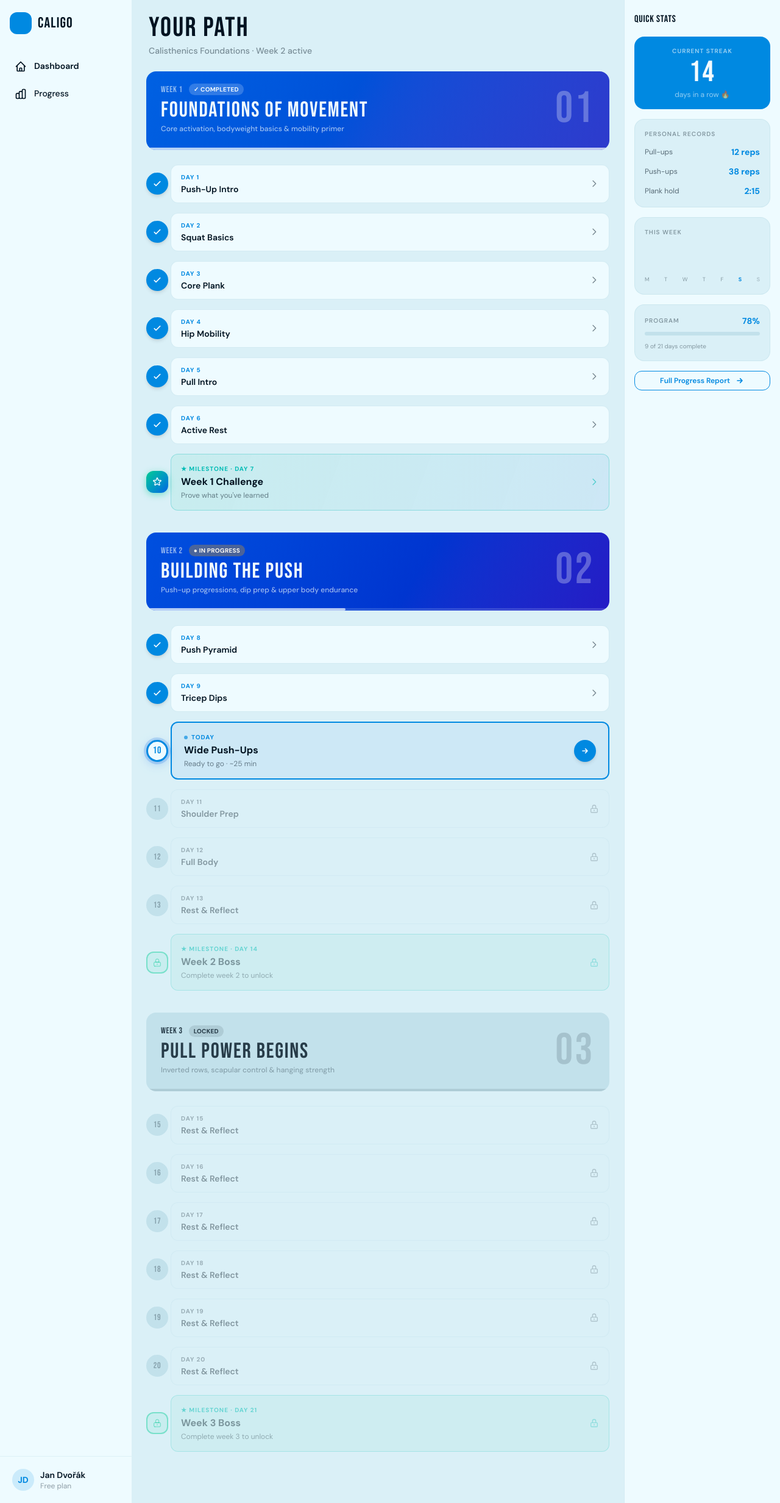
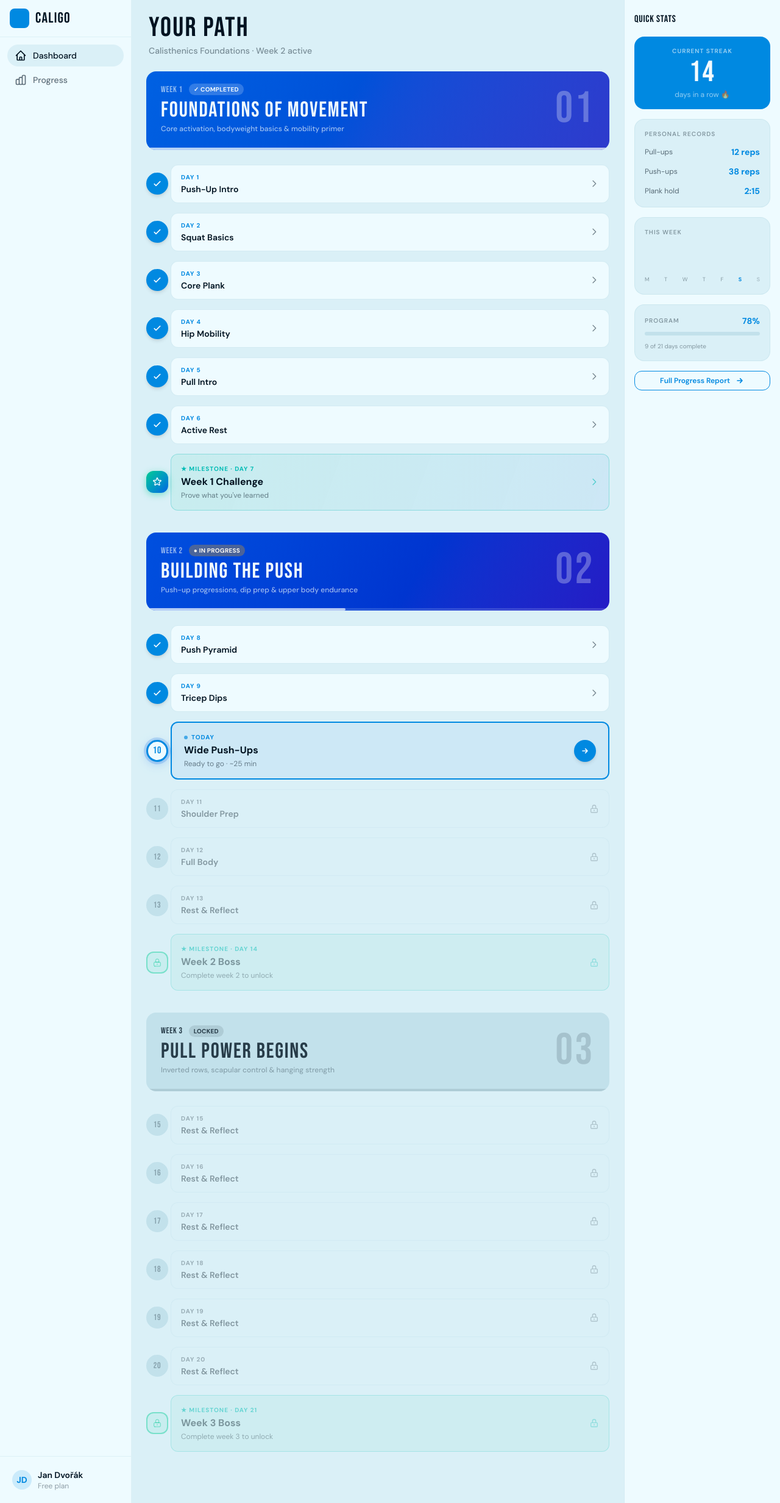
Before and after one commit to PyToby/CaliGo, a Flask app: page /app in a window 1280 px wide. Shown: the whole page at 61% size. Run offline with Flask 3, Linux system fonts and the light colour scheme; the visitor is signed in with stand-in values (Sample User, id 1).

Commit message:
changes layout

```diff
--- a/website/templates/index.html
+++ b/website/templates/index.html
@@ -270,7 +270,7 @@
       </h2>
       <p class="text-primary-content/70 text-xl max-w-lg mx-auto mb-10">Stop waiting for the perfect moment. The best workout you can do is the one you actually start.</p>
       <div class="flex flex-wrap gap-4 justify-center">
-        <a href="/auth/login" class="btn btn-lg bg-primary-content text-primary font-bold hover:bg-primary-content/90 shadow-xl hover:-translate-y-0.5 transition-all">
+        <a href="{{ url_for('auth.onboarding') }}" class="btn btn-lg bg-primary-content text-primary font-bold hover:bg-primary-content/90 shadow-xl hover:-translate-y-0.5 transition-all">
           Get Started Free — No Card Needed
         </a>
         <a href="#features" class="btn btn-lg btn-outline border-primary-content/50 text-primary-content hover:bg-primary-content/10">Learn More</a>
--- a/website/templates/signup.html
+++ b/website/templates/signup.html
@@ -22,7 +22,7 @@
 
     <!-- Card -->
     <div class="card bg-base-100 border border-base-300/60 shadow-2xl">
-      <div class="card-body p-8 md:p-10">
+      <div class="card-body p-8 md:p-10 scroll-reveal">
 
         <div class="badge badge-primary badge-outline badge-sm font-semibold mb-4">STEP 6 / 6</div>
         <h2 class="display-font text-4xl md:text-5xl text-base-content leading-none mb-2">SAVE YOUR PLAN</h2>
--- a/website/templates/theapp.html
+++ b/website/templates/theapp.html
@@ -14,32 +14,34 @@
 
 <!-- ========== LAYOUT SHELL ========== -->
 <div class="flex h-screen overflow-hidden">
-
   <!-- ===== LEFT SIDEBAR ===== -->
 <aside id="left-sidebar"
-         style="width:216px; min-width:216px;"
-         class="flex flex-col bg-base-100 z-50 overflow-hidden shrink-0">
+       class="flex flex-col bg-base-100 border-r border-base-300/40 z-50 overflow-hidden shrink-0 transition-transform duration-200
+              fixed inset-y-0 left-0 -translate-x-full
+              lg:relative lg:translate-x-0"
+       style="width:216px; min-width:216px;">
 
   <!-- Logo -->
   <a href="{{ url_for('view.app') }}">
-    <div class="flex items-center gap-2.5 px-4 py-5 ">
-      <div class="w-9 h-9 shrink-0 rounded-xl bg-primary flex items-center justify-center">
+    <div class="flex items-center gap-2.5 px-4 py-[14px] border-b border-base-300/40">
+      <div class="w-8 h-8 shrink-0 rounded-lg bg-primary flex items-center justify-center">
         <svg viewBox="0 0 24 24" class="w-5 h-5 fill-primary-content">
-          <!--<path d="M13.5 3.5C13.5 4.881 12.381 6 11 6s-2.5-1.119-2.5-2.5S9.619 1 11 1s2.5 1.119 2.5 2.5zm5 5.5a2 2 0 100-4 2 2 0 000 4zm-13 0a2 2 0 100-4 2 2 0 000 4zm13.5 2.5c0 .552-.448 1-1 1h-1.5l-1.5 7h-2l-1.5-7H11l-1.5 7h-2l-1.5-7H4.5c-.552 0-1-.448-1-1V10c0-.552.448-1 1-1h15c.552 0 1 .448 1 1v1.5z"/>-->
+          <!--<path d="..."/>-->
         </svg>
       </div>
-      <span class="display-font sidebar-text text-2xl text-base-content tracking-widest">CALIGO</span>
+      <span class="sidebar-text display-font text-2xl text-base-content tracking-widest">CALIGO</span>
     </div>
   </a>
+
   <!-- Nav links -->
   <nav class="flex-1 flex flex-col gap-1 p-3 overflow-hidden">
-      <a href="#" class="sidebar-nav-item active">
+    <a href="#" class="flex items-center gap-2.5 px-3 py-2 rounded-full text-sm font-medium bg-base-200 text-base-content transition-colors hover:bg-base-200">
       <svg class="w-5 h-5 shrink-0" fill="none" viewBox="0 0 24 24" stroke="currentColor" stroke-width="2">
         <path stroke-linecap="round" stroke-linejoin="round" d="M3 12l2-2m0 0l7-7 7 7M5 10v10a1 1 0 001 1h3m10-11l2 2m-2-2v10a1 1 0 01-1 1h-3m-6 0a1 1 0 001-1v-4a1 1 0 011-1h2a1 1 0 011 1v4a1 1 0 001 1m-6 0h6"/>
       </svg>
       <span class="sidebar-text">Dashboard</span>
     </a>
-      <a href="#" class="sidebar-nav-item">
+    <a href="#" class="flex items-center gap-2.5 px-3 py-2 rounded-full text-sm font-medium text-base-content/60 transition-colors hover:bg-base-200 hover:text-base-content">
       <svg class="w-5 h-5 shrink-0" fill="none" viewBox="0 0 24 24" stroke="currentColor" stroke-width="2">
         <path stroke-linecap="round" stroke-linejoin="round" d="M9 19v-6a2 2 0 00-2-2H5a2 2 0 00-2 2v6a2 2 0 002 2h2a2 2 0 002-2zm0 0V9a2 2 0 012-2h2a2 2 0 012 2v10m-6 0a2 2 0 002 2h2a2 2 0 002-2m0 0V5a2 2 0 012-2h2a2 2 0 012 2v14a2 2 0 01-2 2h-2a2 2 0 01-2-2z"/>
       </svg>
@@ -49,8 +51,8 @@
 
   <!-- User block -->
   <div class="p-3 border-t border-base-300/40">
-      <div class="flex items-center gap-2.5 px-2 py-2 rounded-xl cursor-pointer hover:bg-primary/8 transition-colors">
-        <div class="w-9 h-9 shrink-0 rounded-full bg-primary/15 flex items-center justify-center font-bold text-sm text-primary">JD</div>
+    <div class="flex items-center gap-2.5 px-2 py-2 rounded-full cursor-pointer hover:bg-base-200 transition-colors">
+      <div class="w-8 h-8 shrink-0 rounded-full bg-primary/15 flex items-center justify-center font-bold text-sm text-primary">JD</div>
       <div class="sidebar-text overflow-hidden">
         <div class="font-semibold text-sm truncate">Jan Dvořák</div>
         <div class="text-xs text-base-content/40">Free plan</div>
@@ -59,6 +61,25 @@
   </div>
 </aside>
 
+<!-- Mobile sidebar backdrop -->
+<div id="sidebar-backdrop"
+     class="fixed inset-0 bg-black/30 z-40 hidden lg:hidden"
+     onclick="setSidebar(false)"></div>
+
+  <!-- Mobile top bar (hidden on lg+) -->
+<div class="lg:hidden flex items-center gap-2 px-4 h-14 bg-base-100/80 backdrop-blur-md border-b border-base-300/40 shrink-0">
+  <button onclick="setSidebar(true)" class="btn btn-ghost btn-circle btn-sm" aria-label="Open sidebar">
+    <svg class="w-5 h-5" fill="none" viewBox="0 0 24 24" stroke="currentColor" stroke-width="2">
+      <path stroke-linecap="round" stroke-linejoin="round" d="M4 6h16M4 12h16M4 18h16"/>
+    </svg>
+  </button>
+  <a href="{{ url_for('view.app') }}" class="flex items-center gap-2">
+    <div class="w-7 h-7 rounded-lg bg-primary flex items-center justify-center">
+      <svg viewBox="0 0 24 24" class="w-4 h-4 fill-primary-content"><!--<path d="..."/>--></svg>
+    </div>
+    <span class="display-font text-xl text-base-content tracking-widest">CALIGO</span>
+  </a>
+</div>
   <!-- ===== MAIN ===== -->
   <main class="flex-1 flex flex-col min-w-0 overflow-hidden">
 
@@ -624,20 +645,36 @@
   function toggleTheme() { isDark = !isDark; applyTheme(isDark); }
 
   // ----- Sidebar toggle -----
-  let sidebarOpen = true;
-  function toggleSidebar() {
-    sidebarOpen = !sidebarOpen;
-    const sb = document.getElementById('left-sidebar');
-    sb.classList.toggle('open', sidebarOpen);
-    // On desktop collapse to icon-only by shrinking width
-    if (window.innerWidth >= 768) {
-      sb.style.width = sidebarOpen ? '216px' : '60px';
-      sb.style.minWidth = sidebarOpen ? '216px' : '60px';
-      sb.querySelectorAll('.sidebar-text').forEach(el => {
-        el.style.display = sidebarOpen ? 'inline' : 'none';
-      });
+  let sidebarOpen = false;
+  const sidebar = document.getElementById('left-sidebar');
+  const backdrop = document.getElementById('sidebar-backdrop');
+
+  function setSidebar(open) {
+    sidebarOpen = open;
+    if (open) {
+      sidebar.classList.remove('-translate-x-full');
+      backdrop.classList.remove('hidden');
+    } else {
+      sidebar.classList.add('-translate-x-full');
+      backdrop.classList.add('hidden');
     }
   }
+
+  function toggleSidebar() { setSidebar(!sidebarOpen); }
+
+  // Init: sidebar always open on desktop, closed on mobile
+  window.addEventListener('DOMContentLoaded', () => {
+    if (window.innerWidth >= 1024) {
+      setSidebar(true);
+    } else {
+      sidebar.style.transform = 'translateX(-100%)';
+      sidebar.style.position = 'fixed';
+      sidebar.style.top = '0';
+      sidebar.style.left = '0';
+      sidebar.style.height = '100%';
+      sidebar.style.zIndex = '100';
+    }
+  });
 
   // ----- Day modal -----
   function openDay(num, title, week) {
--- a/website/views.py
+++ b/website/views.py
@@ -1,5 +1,5 @@
 from flask import Blueprint, render_template, request, redirect, url_for
-from flask_login import login_required
+from flask_login import login_required, current_user, user_logged_in
 import logging
 
 view = Blueprint('view', __name__)
@@ -7,7 +7,9 @@
 
 @view.route('/')
 def home():
-    return render_template("index.html")
+    if current_user.is_anonymous:
+        return render_template("index.html")
+    return render_template('theapp.html')
 
 @view.route('/app')
 @login_required
```
Also changed, not shown: website/auth.py (+6 -6 lines), website/templates/base.html (+6 -2 lines), website/templates/survey.html (+6 -6 lines), static/output.css, 1 other file. Lines whose indentation alone changed are shown as unchanged.
